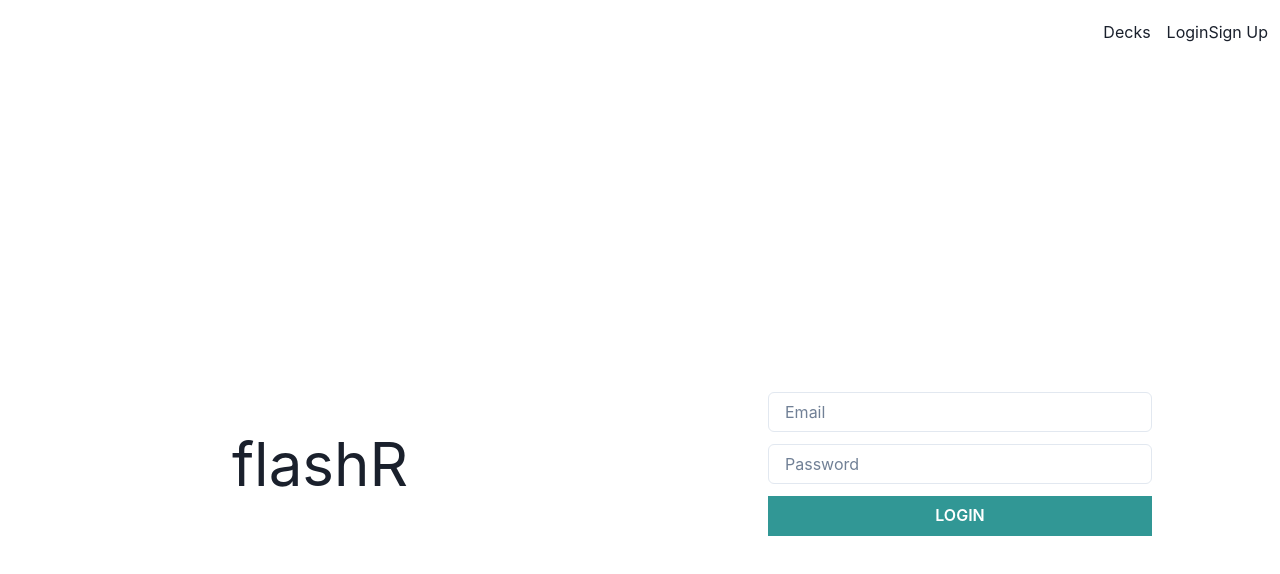
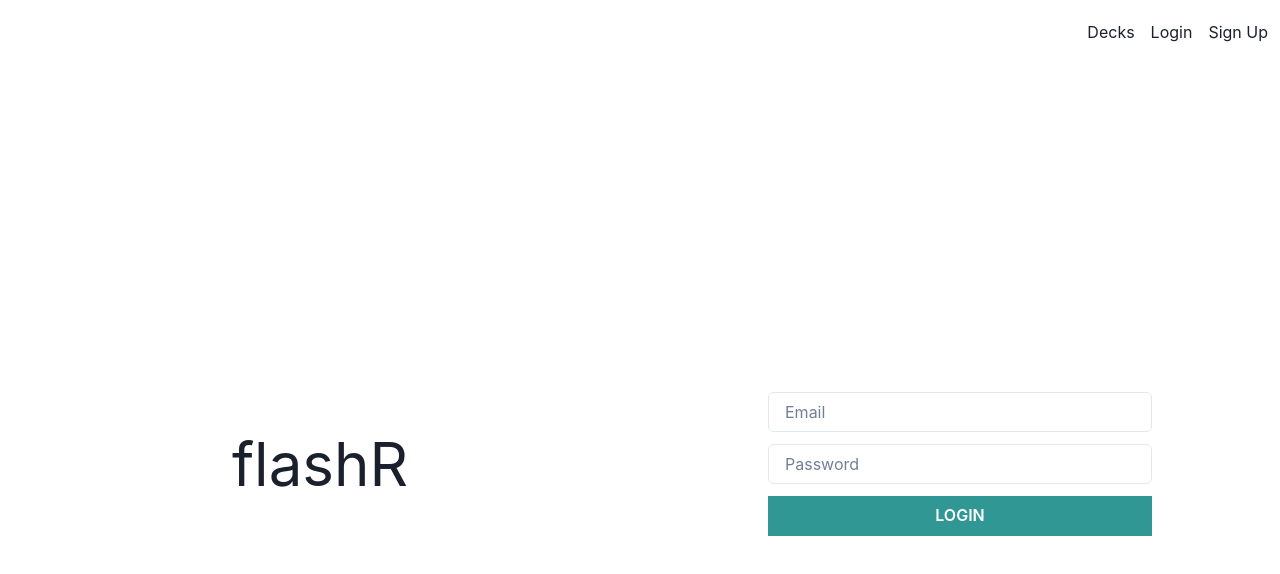
Before and after one commit to jevoncochran/flashr_client, a React (Vite) app: page /login in a window 1280 px wide. Shown: the top 574 px of the page. Built offline with nearby package versions, Linux system fonts and the light colour scheme.

Commit message:
sign out functionality

```diff
--- a/src/components/Header.tsx
+++ b/src/components/Header.tsx
@@ -1,8 +1,16 @@
-import { useAppSelector } from "../app/hooks";
+import { useAppDispatch, useAppSelector } from "../app/hooks";
+import { logout } from "../features/auth/authSlice";
 import { Link } from "react-router-dom";
-import { Breadcrumb, BreadcrumbItem, BreadcrumbLink } from "@chakra-ui/react";
+import {
+  Breadcrumb,
+  BreadcrumbItem,
+  BreadcrumbLink,
+  Button,
+} from "@chakra-ui/react";
 
 const Header = () => {
+  const dispatch = useAppDispatch();
+
   const { user } = useAppSelector((state) => state.auth);
 
   return (
@@ -20,22 +28,23 @@ const Header = () => {
           Decks
         </BreadcrumbLink>
       </BreadcrumbItem>
-      {!user ? (
-        <>
-          <BreadcrumbItem isCurrentPage>
+      {!user && (
+        <BreadcrumbItem>
           <BreadcrumbLink as={Link} to="/login">
             Login
           </BreadcrumbLink>
         </BreadcrumbItem>
-          <BreadcrumbItem isCurrentPage>
+      )}
+      {!user && (
+        <BreadcrumbItem>
           <BreadcrumbLink as={Link} to="/register">
             Sign Up
           </BreadcrumbLink>
         </BreadcrumbItem>
-        </>
-      ) : (
-        <BreadcrumbItem isCurrentPage>
-          <BreadcrumbLink>Sign Out</BreadcrumbLink>
+      )}
+      {user && (
+        <BreadcrumbItem>
+          <Button onClick={() => dispatch(logout())}>Sign Out</Button>
         </BreadcrumbItem>
       )}
     </Breadcrumb>
--- a/src/features/auth/authService.ts
+++ b/src/features/auth/authService.ts
@@ -1,6 +1,7 @@
 import axios from "axios";
 import { RegistrationData, LoginData } from "./authTypes";
 
+// Register user
 const register = async (registrationData: RegistrationData) => {
   const response = await axios.post("/auth/register", registrationData);
 
@@ -11,6 +12,7 @@ const register = async (registrationData: RegistrationData) => {
   return response.data;
 };
 
+// Login user
 const login = async (loginData: LoginData) => {
   const response = await axios.post("/auth/login", loginData);
 
@@ -21,6 +23,11 @@ const login = async (loginData: LoginData) => {
   return response.data;
 };
 
-const authService = { register, login };
+// Logout user
+const logout = () => {
+  localStorage.removeItem("user");
+};
+
+const authService = { register, login, logout };
 
 export default authService;
--- a/src/features/auth/authSlice.ts
+++ b/src/features/auth/authSlice.ts
@@ -56,6 +56,11 @@ export const login = createAsyncThunk(
   }
 );
 
+// Logout user
+export const logout = createAsyncThunk("/auth/logout", async () => {
+  await authService.logout();
+});
+
 export const authSlice = createSlice({
   name: "auth",
   initialState,
@@ -96,6 +101,9 @@ export const authSlice = createSlice({
         state.isError = true;
         state.message = action.payload;
         state.user = null;
+      })
+      .addCase(logout.fulfilled, (state) => {
+        state.user = null;
       });
   },
 });
```
Lines whose indentation alone changed are shown as unchanged.
